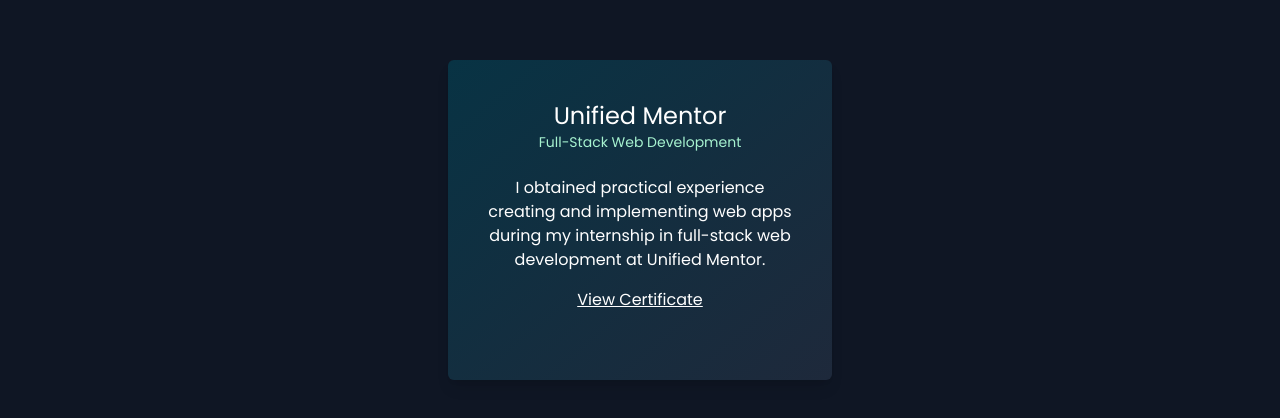
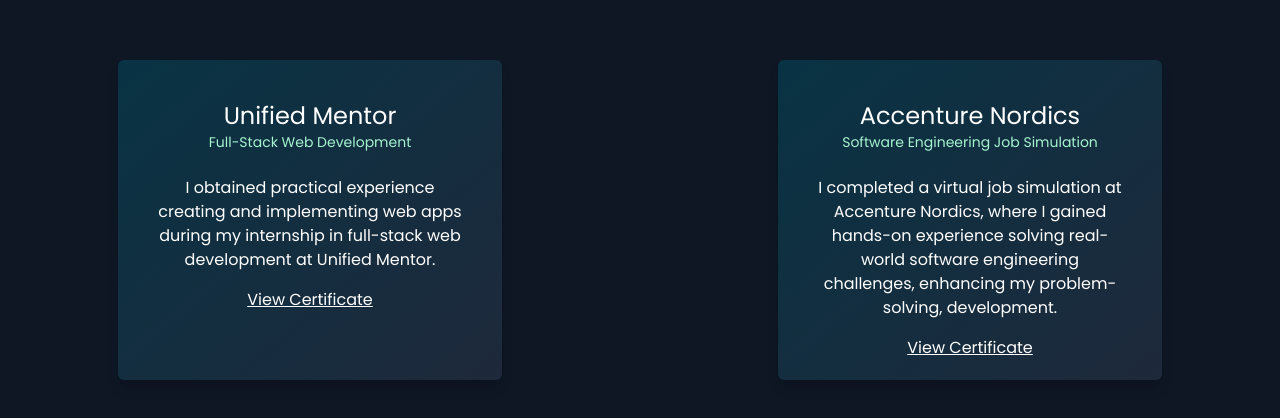
Before and after one commit to hafizurrahaman0/hafizurrahaman, a website: page index.html in a window 1280 px wide. Shown: the part 1860-2278 px from the top of the page. Drawn offline with Linux system fonts and the light colour scheme.

Commit message:
added certificate

```diff
--- a/index.html
+++ b/index.html
@@ -57,8 +57,10 @@
           build projects using HTML, CSS, and JavaScript.
         </p>
         <div class="card-actions flex justify-around">
-                <a href="https://hafizurrahaman0.github.io/Frontend-Mentor/" target="_blank" class="link link-primary underline">Preview Site</a>
-                <a href="https://github.com/hafizurrahaman0/Frontend-Mentor" target="_blank" class="link link-primary underline">Code</a>
+          <a href="https://hafizurrahaman0.github.io/Frontend-Mentor/" target="_blank"
+            class="link link-primary underline">Preview Site</a>
+          <a href="https://github.com/hafizurrahaman0/Frontend-Mentor" target="_blank"
+            class="link link-primary underline">Code</a>
         </div>
       </div>
     </div>
@@ -73,8 +75,10 @@
           applications from scratch.
         </p>
         <div class="card-actions flex justify-around">
-                <a href="https://hafizurrahaman0.github.io/WebMiniProjects/" target="_blank" class="link link-primary underline">Preview Site</a>
-                <a href="https://github.com/hafizurrahaman0/WebMiniProjects" target="_blank" class="link link-primary underline">Code</a>
+          <a href="https://hafizurrahaman0.github.io/WebMiniProjects/" target="_blank"
+            class="link link-primary underline">Preview Site</a>
+          <a href="https://github.com/hafizurrahaman0/WebMiniProjects" target="_blank"
+            class="link link-primary underline">Code</a>
         </div>
       </div>
     </div>
@@ -85,10 +89,24 @@
       <div class="card-body">
         <h5 class=" text-2xl card-title mb-0">Unified Mentor</h5>
         <div class="text-sm text-emerald-200 mb-6">Full-Stack Web Development</div>
-              <p class="mb-4">I obtained practical experience creating and implementing web apps during my internship in full-stack web development at Unified Mentor.
+        <p class="mb-4">I obtained practical experience creating and implementing web apps during my internship in
+          full-stack web development at Unified Mentor.
         </p>
         <div class="card-actions flex justify-around">
-                <a href="./assets/files/cert-intern-unified-mentor.pdf" target="_blank" class="link link-primary underline">View Certificate</a>
+          <a href="./assets/files/cert-intern-unified-mentor.pdf" target="_blank"
+            class="link link-primary underline">View Certificate</a>
+        </div>
+      </div>
+    </div>
+    <div class="p-10 w-full h-80 bg-gradient-to-br from-cyan-950 to-slate-800 card sm:max-w-sm rounded-md shadow-lg">
+      <div class="card-body">
+        <h5 class="text-2xl card-title mb-0">Accenture Nordics</h5>
+        <div class="text-sm text-emerald-200 mb-6">Software Engineering Job Simulation</div>
+        <p class="mb-4">I completed a virtual job simulation at Accenture Nordics, where I gained hands-on experience
+          solving real-world software engineering challenges, enhancing my problem-solving, development.</p>
+        <div class="card-actions flex justify-around">
+          <a href="./assets/files/cert-job-simulation.pdf" target="_blank"
+            class="link link-primary underline">View Certificate</a>
         </div>
       </div>
     </div>
```
Also changed, not shown: 1 other file. Lines whose indentation alone changed are shown as unchanged.
